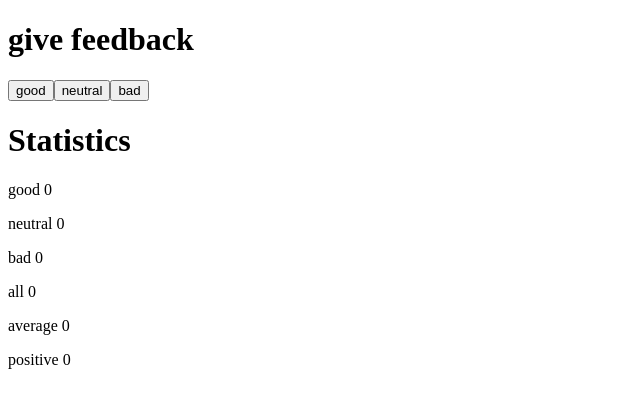
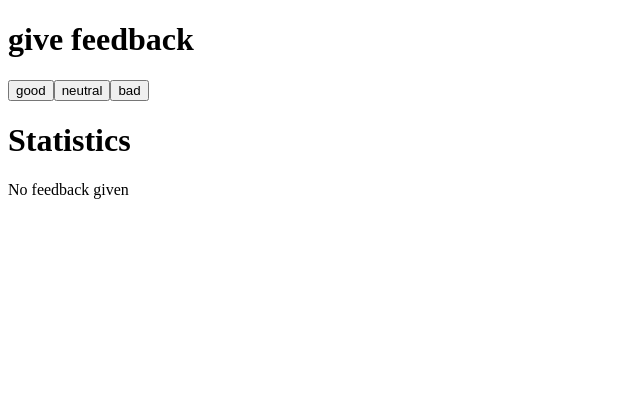
Before and after one commit to asastg/fullstackopen-hy, a React (Vite) app in the folder Exercises/part1/unicafe/: page / in a window 1280 px wide. Shown: the top 408 px of the page, without its empty margins (0-640 px from the left). Built offline with nearby package versions, Linux system fonts and the light colour scheme.

Commit message:
exercise part1.9

```diff
--- a/Exercises/part1/unicafe/src/App.jsx
+++ b/Exercises/part1/unicafe/src/App.jsx
@@ -12,6 +12,9 @@ const Item = ({ result, value }) => {
   );
 };
 const Statistics = ({ good, neutral, bad, all, average, positive }) => {
+  if (!all) {
+    return <>No feedback given</>;
+  }
   return (
     <>
       <Item result={'good'} value={good} />
```
